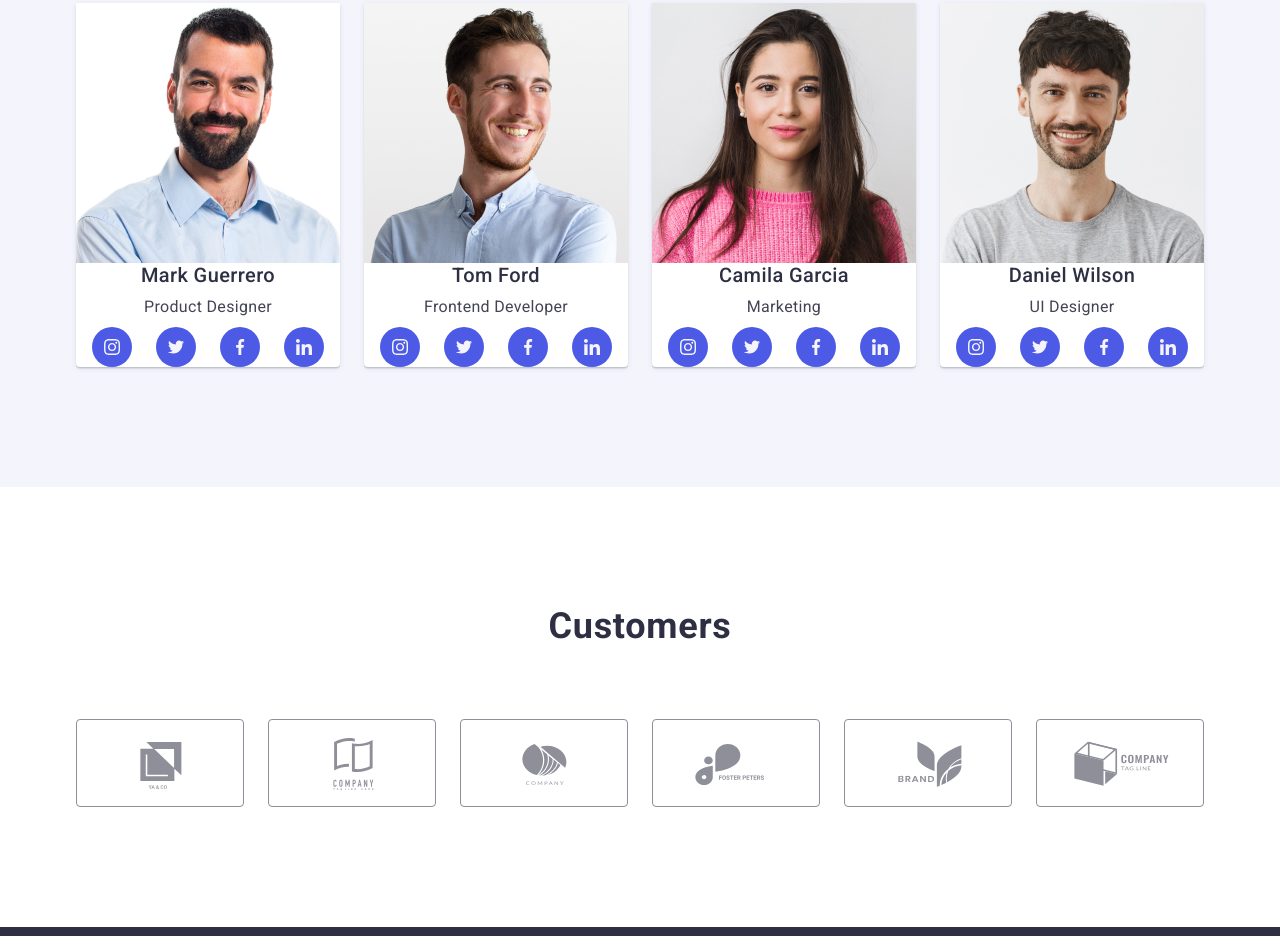
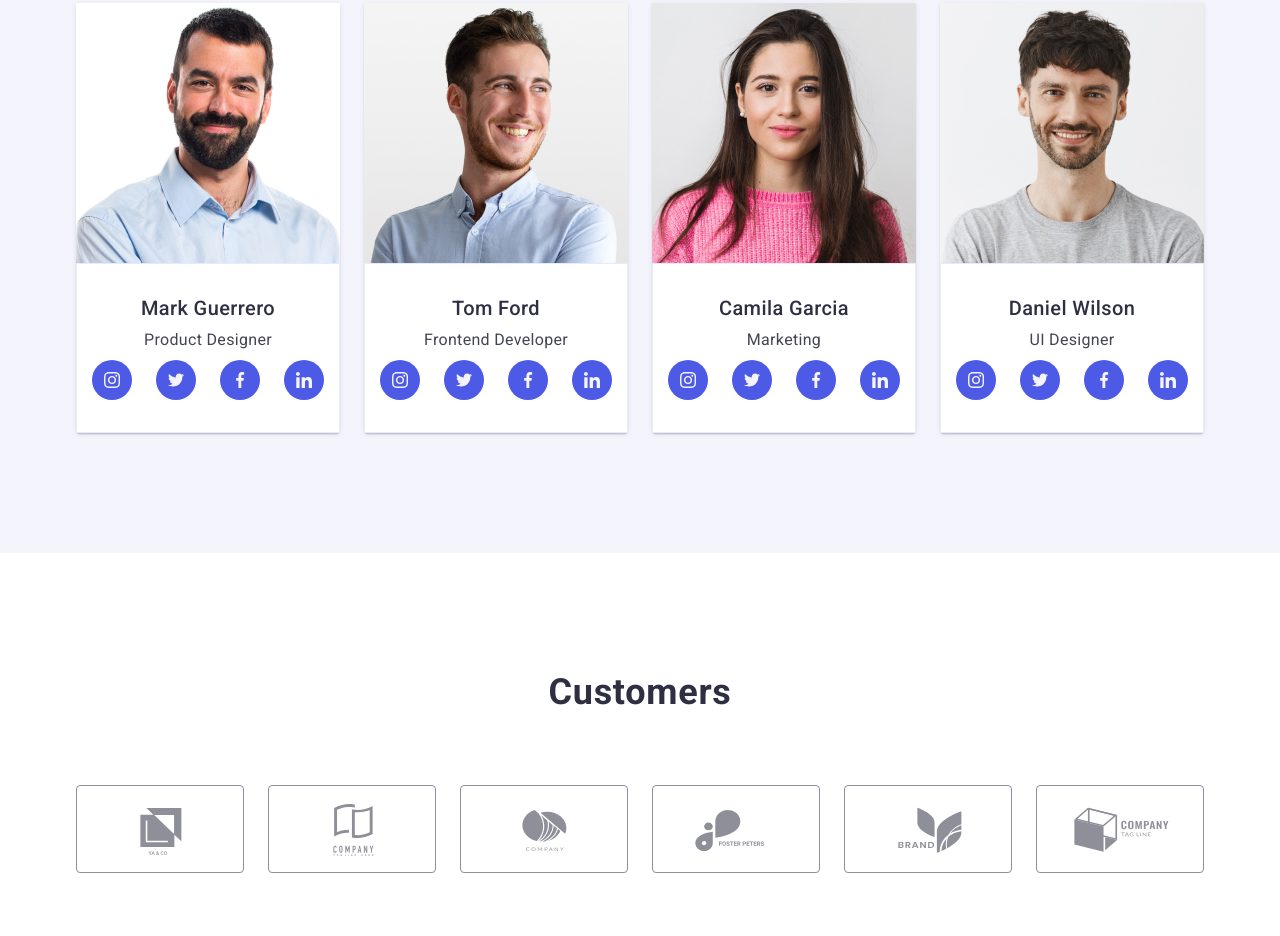
Before and after one commit to Yura-luck/goit-markup-hw-04, a plain HTML site: page index.html in a window 1280 px wide. Shown: the part 1924-2860 px from the top of the page. Drawn offline with nearby package versions, Linux system fonts and the light colour scheme.

Commit message:
go4 rew-3

```diff
--- a/css/styles.css
+++ b/css/styles.css
@@ -314,7 +314,8 @@ ul {
   text-align: center;
 }
 
-.
+.list-flex {
+}
 
 /* ?\ FOOTER */
 .logotyp-footer {
@@ -377,12 +378,13 @@ ul {
   color: var(--color-secondary);
   text-decoration: none;
 }
-
 .text-port {
   margin-bottom: max;
 }
 .li-card {
   flex-basis: calc((100% - 48px) / 3);
+  box-shadow: 0px 1px 6px rgba(46, 47, 66, 0.08),
+    0px 1px 1px rgba(46, 47, 66, 0.16), 0px 2px 1px rgba(46, 47, 66, 0.08);
 }
 
 .link-port:hover,
@@ -391,6 +393,13 @@ ul {
     0px 1px 1px rgba(46, 47, 66, 0.16), 0px 2px 1px rgba(46, 47, 66, 0.08);
 }
 
+.pading-card {
+  background: #ffffff;
+  border: 1px solid #e7e9fc;
+  padding-top: 32px;
+  padding-bottom: 32px;
+  padding: auto;
+}
 .padingcard {
   background: #ffffff;
   padding-left: 16px;
```
